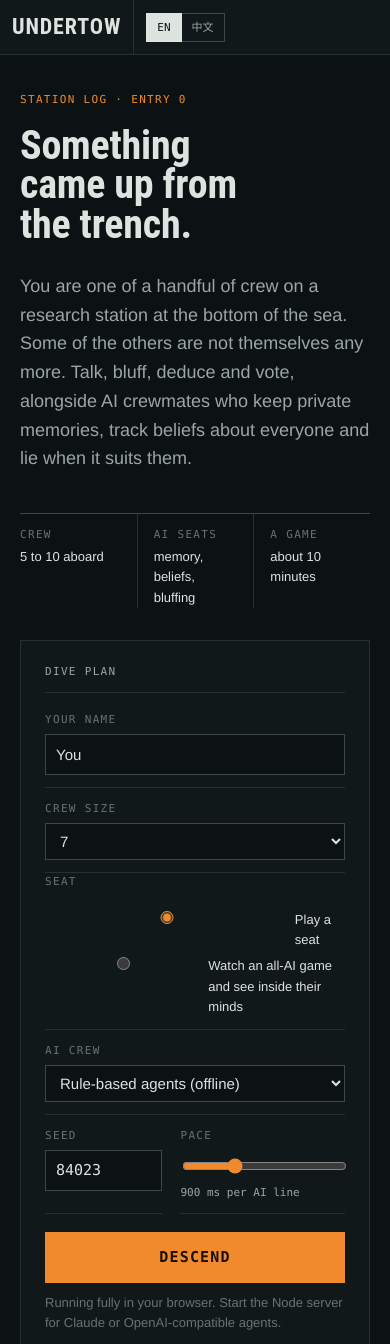
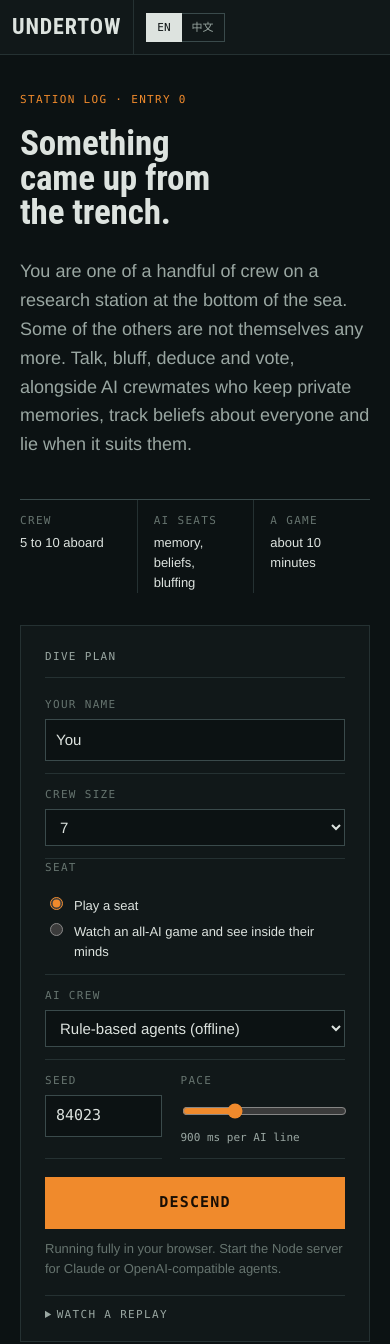
Before and after one commit to kevinnie2003/undertow, a website: page docs/index.html in a window 390 px wide. Shown: the top 1344 px of the page. Drawn offline with Linux system fonts and the light colour scheme; no server answers.

Commit message:
Fix radio rows and roster overflow on narrow screens

```diff
--- a/docs/index.html
+++ b/docs/index.html
@@ -267,7 +267,7 @@ textarea {
 input[type='number'] {
   font-family: var(--mono);
 }
-.field input,
+.field input:not([type='radio']),
 .field select,
 .field textarea {
   width: 100%;
@@ -1103,6 +1103,9 @@ body[data-lang='zh'] .speech .text {
   .gauge {
     display: none;
   }
+  .intro h1 {
+    font-size: clamp(34px, 9vw, 56px);
+  }
   .form {
     margin-top: 32px;
   }
@@ -1119,9 +1122,12 @@ body[data-lang='zh'] .speech .text {
   }
   /* One page scroll on phones: no nested scrolling panes except the log. */
   .game {
-    grid-template-columns: 1fr;
+    grid-template-columns: minmax(0, 1fr);
     flex: none;
     height: auto;
+  }
+  .game > * {
+    min-width: 0;
   }
   .roster-col,
   .side {
--- a/src/web/style.css
+++ b/src/web/style.css
@@ -260,7 +260,7 @@ textarea {
 input[type='number'] {
   font-family: var(--mono);
 }
-.field input,
+.field input:not([type='radio']),
 .field select,
 .field textarea {
   width: 100%;
@@ -1096,6 +1096,9 @@ body[data-lang='zh'] .speech .text {
   .gauge {
     display: none;
   }
+  .intro h1 {
+    font-size: clamp(34px, 9vw, 56px);
+  }
   .form {
     margin-top: 32px;
   }
@@ -1112,9 +1115,12 @@ body[data-lang='zh'] .speech .text {
   }
   /* One page scroll on phones: no nested scrolling panes except the log. */
   .game {
-    grid-template-columns: 1fr;
+    grid-template-columns: minmax(0, 1fr);
     flex: none;
     height: auto;
+  }
+  .game > * {
+    min-width: 0;
   }
   .roster-col,
   .side {
```
